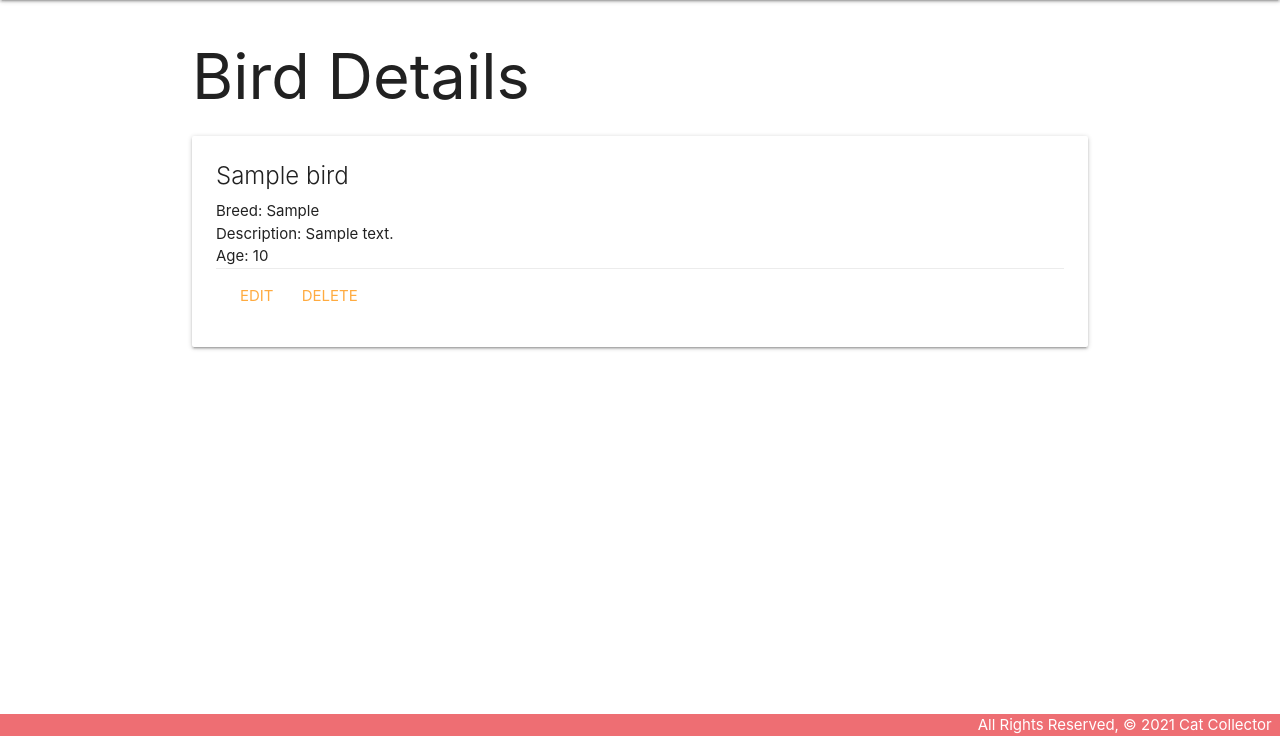
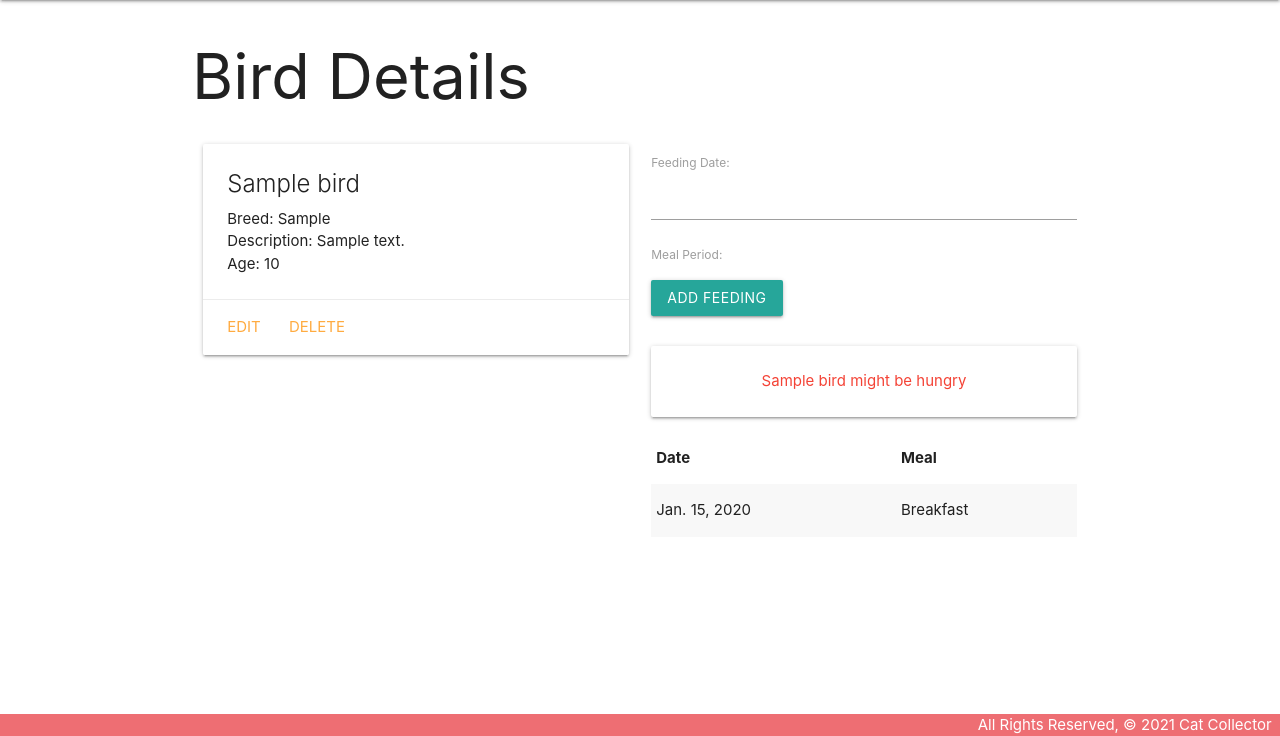
Before and after one commit to SEIR59/unit-4-day-5, a Django app: page /birds/1/ in a window 1280 px wide. Shown: the part 64-800 px from the top of the page. Run offline with Django 3.2, Linux system fonts and the light colour scheme; tables that the repository leaves empty hold one stand-in row (values such as "Sample post").

Commit message:
Feeding works

```diff
--- a/birdcollector/birdcollector/settings.py
+++ b/birdcollector/birdcollector/settings.py
@@ -77,7 +77,7 @@ WSGI_APPLICATION = 'birdcollector.wsgi.application'
 DATABASES = {
     'default': {
         'ENGINE': 'django.db.backends.postgresql',
-        'NAME': 'birdcollector',
+        'NAME': 'birdcollector2',
     }
 }
 
--- a/birdcollector/main_app/admin.py
+++ b/birdcollector/main_app/admin.py
@@ -1,5 +1,6 @@
 from django.contrib import admin
-from .models import Bird
+from .models import Bird, Feeding
 
 # Register your models here.
 admin.site.register(Bird)
+admin.site.register(Feeding)
--- /dev/null
+++ b/birdcollector/main_app/forms.py
@@ -0,0 +1,7 @@
+from django.forms import ModelForm
+from .models import Feeding
+
+class FeedingForm(ModelForm):
+  class Meta:
+    model = Feeding
+    fields = ['date', 'meal']
--- a/birdcollector/main_app/models.py
+++ b/birdcollector/main_app/models.py
@@ -1,7 +1,29 @@
 from django.db import models
 from django.urls import reverse
+from datetime import date
 
-# Create your models here.
+MEALS = (
+  ('B', 'Breakfast'),
+  ('L', 'Lunch'),
+  ('D', 'Dinner')
+)
+
+
+
+
+
+
+
+
+
+
+
+
+
+
+
+
+
 class Bird(models.Model):
   name = models.CharField(max_length=100)
   breed = models.CharField(max_length=100)
@@ -13,3 +35,24 @@ class Bird(models.Model):
 
   def get_absolute_url(self):
     return reverse('detail', kwargs={'bird_id': self.id})
+
+  def fed_for_today(self):
+    return self.feeding_set.filter(date=date.today()).count() >= len(MEALS)
+
+
+class Feeding(models.Model):
+  date = models.DateField('Feeding Date')
+  meal = models.CharField(
+    'Meal Period',
+    max_length=1,
+    choices=MEALS,
+    default=MEALS[0][0]
+  )
+# create a bird_id column in the db
+  bird = models.ForeignKey(Bird, on_delete=models.CASCADE)
+
+  def __str__(self):
+    return f"{self.get_meal_display()} on {self.date}"
+
+  class Meta:
+    ordering = ['-date']
--- a/birdcollector/main_app/templates/base.html
+++ b/birdcollector/main_app/templates/base.html
@@ -9,6 +9,7 @@
   <title>Bird Collector</title>
   <link rel="stylesheet" href="https://cdnjs.cloudflare.com/ajax/libs/materialize/1.0.0/css/materialize.min.css">
   <link rel="stylesheet" type="text/css" href="{% static 'css/style.css' %}">
+  <script src="https://cdnjs.cloudflare.com/ajax/libs/materialize/1.0.0/js/materialize.min.js"></script>
 </head>
 <body>
   <header class="navbar-fixed">
--- a/birdcollector/main_app/templates/birds/detail.html
+++ b/birdcollector/main_app/templates/birds/detail.html
@@ -3,6 +3,8 @@
 
 <h1>Bird Details</h1>
 
+<div class="row">
+  <div class="col s6">
     <div class="card">
       <div class="card-content">
         <span class="card-title">{{ bird.name }}</span>
@@ -13,11 +15,55 @@
         {% else %}
         <p>Age: Hatchling</p>
         {% endif %}
+      </div>
       <div class="card-action">
         <a href="{% url 'birds_update' bird.id %}">Edit</a>
         <a href="{% url 'birds_delete' bird.id %}">Delete</a>
       </div>
     </div>
   </div>
+  <div class="col s6">
+    <form action="{% url 'add_feeding' bird.id %}" method="POST">
+      {% csrf_token %}
+      {{ feeding_form.as_p }}
+      <input type="submit" class="btn" value="Add Feeding">
+    </form>
+    <br>
+    {% if bird.fed_for_today %}
+      <div class="card-panel teal-text center-align">{{bird.name}} has been fed all meals for today</div>
+    {% else %}
+      <div class="card-panel red-text center-align">{{bird.name}} might be hungry</div>
+    {% endif %}
+    <table class="striped">
+      <thead>
+        <tr>
+          <th>Date</th>
+          <th>Meal</th>
+        </tr>
+      </thead>
+      <tbody>
+        {% for feeding in bird.feeding_set.all %}
+        <tr>
+          <td>{{feeding.date}}</td>
+          <td>{{feeding.get_meal_display}}</td>
+        </tr>
+        {% endfor %}
+      </tbody>
+    </table>
+  </div>
+</div>
+<script>
 
+  const dateEl = document.getElementById('id_date');
+  M.Datepicker.init(dateEl, {
+    format: 'yyyy-mm-dd',
+    defaultDate: new Date(),
+    setDefaultDate: true,
+    autoClose: true
+  });
+
+  const selectEl = document.getElementById('id_meal');
+  M.FormSelect.init(selectEl);
+
+</script>
 {% endblock %}
--- a/birdcollector/main_app/urls.py
+++ b/birdcollector/main_app/urls.py
@@ -9,4 +9,5 @@ urlpatterns = [
     path('birds/create/', views.BirdCreate.as_view(), name='birds_create'),
     path('birds/<int:pk>/update/', views.BirdUpdate.as_view(), name='birds_update'),
     path('birds/<int:pk>/delete/', views.BirdDelete.as_view(), name='birds_delete'),
+    path('birds/<int:bird_id>/add_feeding/', views.add_feeding, name='add_feeding'),
 ]
--- a/birdcollector/main_app/views.py
+++ b/birdcollector/main_app/views.py
@@ -1,6 +1,8 @@
-from django.shortcuts import render
+from django.shortcuts import render, redirect
 from django.views.generic.edit import CreateView, UpdateView, DeleteView
 from .models import Bird
+from .forms import FeedingForm
+
 
 # Create your views here.
 def home(request):
@@ -15,7 +17,11 @@ def birds_index(request):
 
 def birds_detail(request, bird_id):
   bird = Bird.objects.get(id=bird_id)
-  return render(request, 'birds/detail.html', { 'bird': bird })
+  feeding_form = FeedingForm()
+  return render(request, 'birds/detail.html', {
+  'bird': bird,
+  'feeding_form': feeding_form,
+  })
 
 class BirdCreate(CreateView):
   model = Bird
@@ -29,3 +35,15 @@ class BirdUpdate(UpdateView):
 class BirdDelete(DeleteView):
   model = Bird
   success_url = '/birds/'
+
+def add_feeding(request, bird_id):
+   # create a ModelForm instance using the data in request.POST
+  form = FeedingForm(request.POST)
+  # validate the form
+  if form.is_valid():
+    # don't save the form to the db until it
+    # has the bird_id assigned
+    new_feeding = form.save(commit=False)
+    new_feeding.bird_id = bird_id
+    new_feeding.save()
+  return redirect('detail', bird_id=bird_id)
```
Also changed, not shown: birdcollector/main_app/migrations/0001_initial.py. Lines whose indentation alone changed are shown as unchanged.
